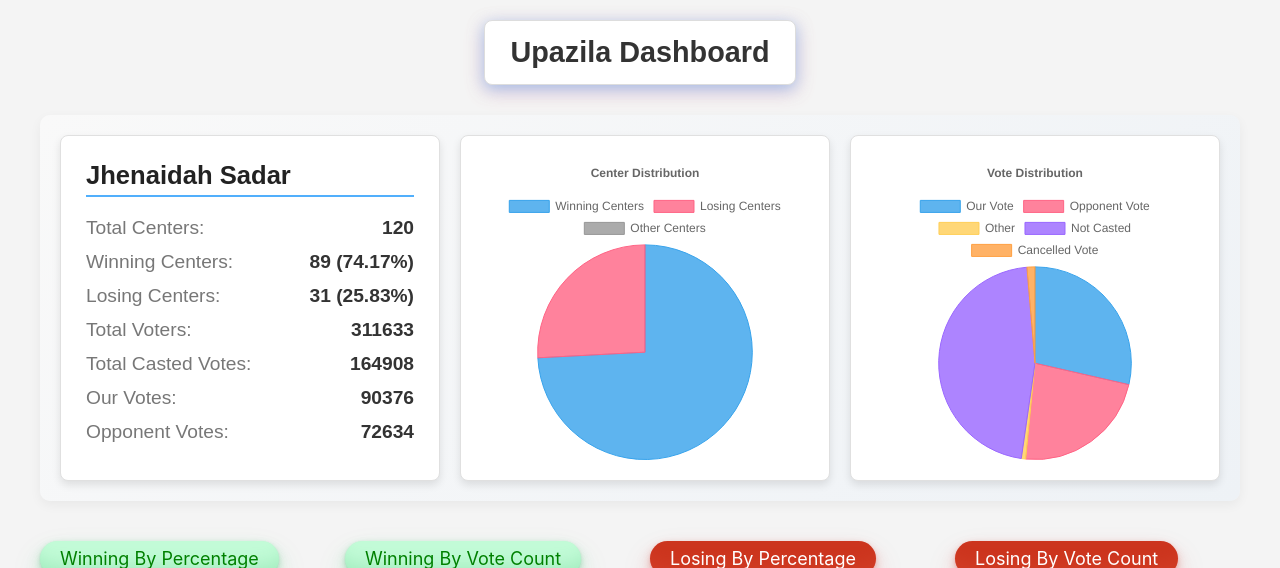
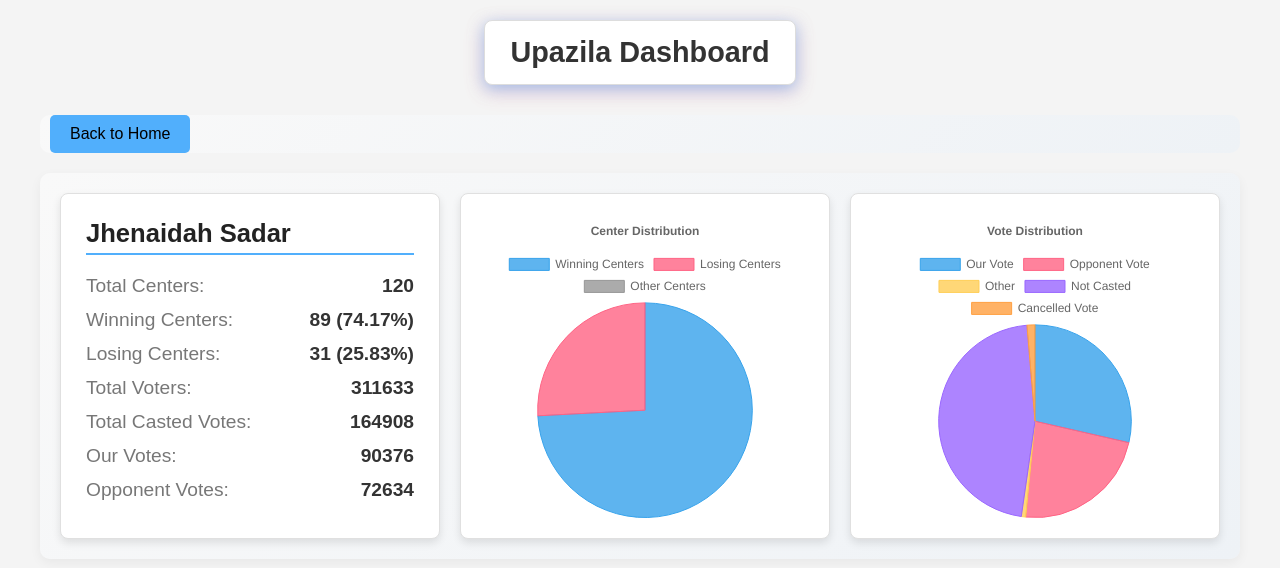
Before and after one commit to najmulislamnajim/election_data_analysis, a Django app: page /analysis/upazila in a window 1280 px wide. Shown: the top 568 px of the page. Run offline with Django 5.2, Linux system fonts and the light colour scheme.

Commit message:
add upazila home template

```diff
--- a/analysis/templates/upazila.html
+++ b/analysis/templates/upazila.html
@@ -197,10 +197,44 @@
         box-shadow: rgba(165, 16, 16, 0.35) 0 -25px 18px -14px inset,rgba(187, 63, 44, 0.25) 0 1px 2px,rgba(208, 69, 35, 0.25) 0 2px 4px,rgba(247, 88, 52, 0.25) 0 4px 8px,rgba(246, 51, 51, 0.25) 0 8px 16px,rgba(233, 23, 23, 0.25) 0 16px 32px;
         transform: scale(1.05) rotate(-1deg);
     }
+
+    .button-container {
+        max-width: 1200px;
+        margin: 0 auto 40px;
+        background: linear-gradient(135deg, #f9f9f9, #eef2f6);
+        /* padding: 20px; */
+        border-radius: 10px;
+        /* box-shadow: 0 4px 12px rgba(0, 0, 0, 0.05); */
+        text-align: left;
+        margin-bottom: 20px;
+    }
+        .button-container button {
+            padding: 10px 20px;
+            font-size: 16px;
+            cursor: pointer;
+            border: none;
+            border-radius: 5px;
+            margin: 0 10px;
+            transition: background-color 0.3s;
+            background-color: rgb(81, 175, 252);
+        }
+
+        .button-container button:hover {
+            background-color: #ccc;
+        }
+
+        .button-container button:focus {
+            outline: none;
+        }
     </style>
 </head>
 <body>
     <h1>Upazila Dashboard</h1>
+    <div class="button-container">
+        <a href="{% url 'home' %}">
+            <button>Back to Home</button>
+        </a>
+    </div>
 
     {% for upazila in upazilas %}
     <div class="upazila-section" id="upazila-{{ forloop.counter }}">
```
